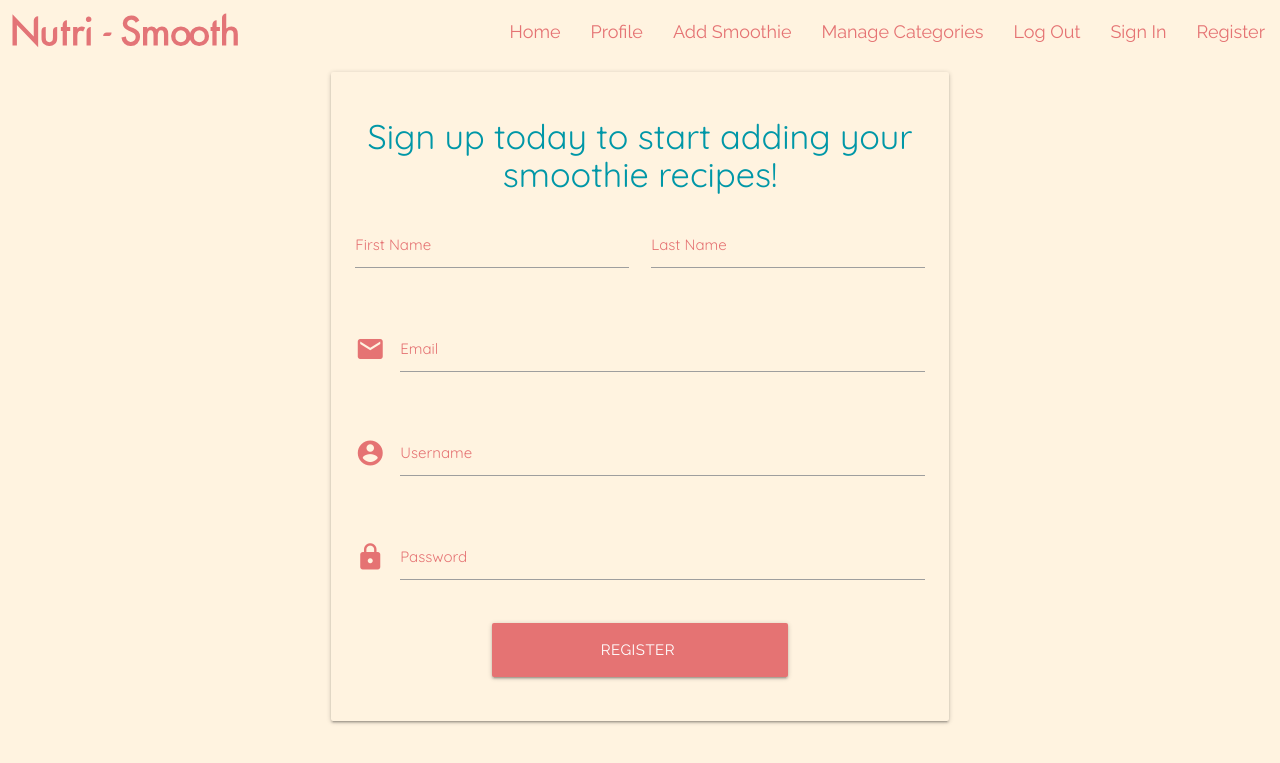
After one commit to RoxJade/nutri-smooth, a Flask app: page /register in a window 1280 px wide. The commit adds this page. Shown: the top 763 px of the page. Run offline with Flask 2, Linux system fonts and the light colour scheme; some libraries are stand-ins or nearby versions.

Commit message:
Add register template and styled with colour theme

```diff
--- a/app.py
+++ b/app.py
@@ -4,6 +4,7 @@ from flask import (
     redirect, request, session, url_for)
 from flask_pymongo import PyMongo
 from bson.objectid import ObjectId
+from werkzeug.security import generate_password_hash, check_password_hash
 if os.path.exists("env.py"):
     import env
 
@@ -24,6 +25,11 @@ def get_recipes():
     return render_template("recipes.html", recipes=recipes)
 
 
+@app.route("/register", methods=["GET", "POST"])
+def register():
+    return render_template("register.html")
+
+
 if __name__ == "__main__":
     app.run(host=os.environ.get("IP"),
             port=int(os.environ.get("PORT")),
--- a/static/css/style.css
+++ b/static/css/style.css
@@ -24,3 +24,30 @@ nav ul a {
     display: inline-block;
     font-size: 18px;
 }
+
+/* ----------------------------------- Headers */
+
+h1, h2, h3, h4, h5, h6 {
+    font-family: 'Quicksand', sans-serif;
+}
+
+/* ----------------------------------- Forms */
+
+form {
+    font-family: 'Quicksand', sans-serif;
+}
+
+button {
+    font-family: 'Raleway', sans-serif;
+}
+
+/* label color */
+.input-field label {
+     color: #e57373;
+}
+
+/* valid color */
+.input-field input[type=text].valid {
+     border-bottom: 1px solid #e57373;
+     box-shadow: 0 1px 0 0 #fff3e0;
+}
--- a/templates/base.html
+++ b/templates/base.html
@@ -22,13 +22,13 @@
                     width="250" class="brand-logo" alt="nutri-smooth logo"></a>
             <a href="#" data-target="mobile-demo" class="sidenav-trigger"><i class="material-icons red-text text-lighten-2">menu</i></a>
             <ul class="right hide-on-med-and-down">
-                <li><a class="red-text text-lighten-2" href="#">Home</a></li>
+                <li><a class="red-text text-lighten-2" href="{{ url_for('get_recipes') }}">Home</a></li>
                 <li><a class="red-text text-lighten-2" href="#">Profile</a></li>
                 <li><a class="red-text text-lighten-2" href="#">Add Smoothie</a></li>
                 <li><a class="red-text text-lighten-2" href="#">Manage Categories</a></li>
                 <li><a class="red-text text-lighten-2" href="#">Log Out</a></li>
                 <li><a class="red-text text-lighten-2" href="#">Sign In</a></li>
-                <li><a class="red-text text-lighten-2" href="#">Register</a></li>
+                <li><a class="red-text text-lighten-2" href="{{ url_for('register') }}">Register</a></li>
             </ul>
         </div>
     </nav>
@@ -36,13 +36,13 @@
     <ul class="sidenav orange lighten-5" id="mobile-demo">
         <li><a href="#!" class="brand-logo"><img src="{{ url_for('static', filename='images/nutri-smooth.svg') }}"
                     width="250" class="brand-logo" alt="nutri-smooth logo"></a></li>
-        <li><a class="red-text text-lighten-2" href="#">Home</a></li>
+        <li><a class="red-text text-lighten-2" href="{{ url_for('get_recipes') }}">Home</a></li>
         <li><a class="red-text text-lighten-2" href="#">Profile</a></li>
         <li><a class="red-text text-lighten-2" href="#">Add Smoothie</a></li>
         <li><a class="red-text text-lighten-2" href="#">Manage Categories</a></li>
         <li><a class="red-text text-lighten-2" href="#">Log Out</a></li>
         <li><a class="red-text text-lighten-2" href="#">Sign In</a></li>
-        <li><a class="red-text text-lighten-2" href="#">Register</a></li>
+        <li><a class="red-text text-lighten-2" href="{{ url_for('register') }}">Register</a></li>
     </ul>
     {% block content %}
     {% endblock %}
--- /dev/null
+++ b/templates/register.html
@@ -0,0 +1,53 @@
+{% extends "base.html" %}
+{% block content %}
+
+<div class="row">
+    <form class="col s12 m6 offset-m3" method="POST" action="{{ url_for('register') }}">
+        <div class="card-panel orange lighten-5">
+            <h4 class="center-align cyan-text text-darken-2">Sign up today to start adding your smoothie recipes!</h4>
+            <!-- First Name, Last Name -->
+            <div class="row">
+                <div class="input-field col s6">
+                    <input id="firstname" name="firstname" type="text" class="validate">
+                    <label for="firstname">First Name</label>
+                </div>
+                <div class="input-field col s6">
+                    <input id="lastname" name="lastname" type="text" class="validate">
+                    <label for="lastname">Last Name</label>
+                </div>
+            </div>
+            <!-- Email -->
+            <div class="row">
+                <div class="input-field col s12">
+                    <i class="material-icons prefix red-text text-lighten-2">email</i>
+                    <input id="email" name="email" type="email" class="validate">
+                    <label for="email">Email</label>
+                </div>
+            </div>
+            <!-- Username -->
+            <div class="row">
+                <div class="input-field col s12">
+                    <i class="material-icons prefix red-text text-lighten-2">account_circle</i>
+                    <input id="username" name="username" type="text" class="validate">
+                    <label for="username">Username</label>
+                </div>
+            </div>
+            <!-- Password -->
+            <div class="row">
+                <div class="input-field col s12">
+                    <i class="material-icons prefix red-text text-lighten-2">lock</i>
+                    <input id="password" name="password" type="password" class="validate">
+                    <label for="password">Password</label>
+                </div>
+            </div>
+            <!-- Submit Button -->
+            <div class="row">
+                <button type="submit" class="col s12 m6 offset-m3 btn-large red lighten-2">
+                    Register <i class="material-icons prefix red-text text-lighten-2"></i>
+                </button>
+            </div>
+        </div>
+    </form>
+</div>
+
+{% endblock %}
```
